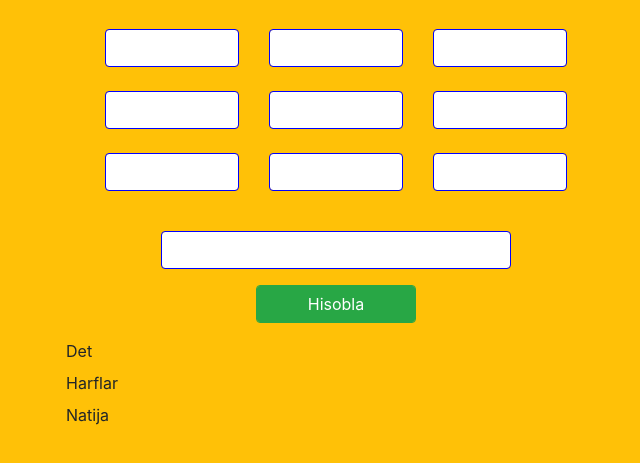
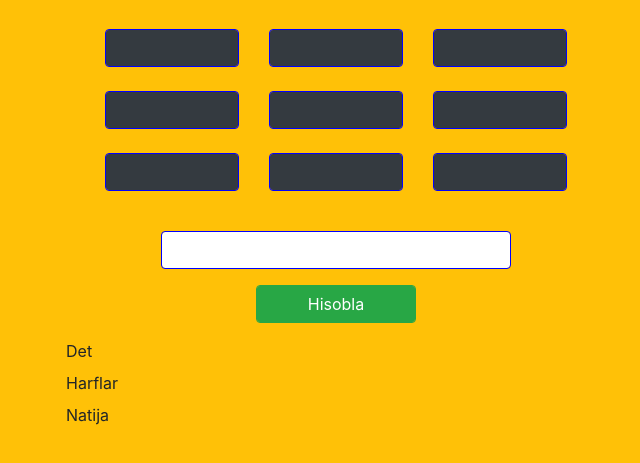
Before and after one commit to AzamatRamizov/git, a plain HTML site: page index.html in a window 1280 px wide. Shown: the part 99-562 px from the top of the page, without its empty margins (304-944 px from the left). Drawn offline with Linux system fonts and the light colour scheme.

Commit message:
check new changes

```diff
--- a/index.html
+++ b/index.html
@@ -19,35 +19,35 @@
             <div class="col-6 offset-3 align-items-center justify-content-center">
                 <div class="row m-4">
                     <div class="col-4">
-                        <input type="number" maxlength="4" class="form-control" id="raqam1">
+                        <input type="number" maxlength="4" class="form-control bg-dark text-light" id="raqam1">
                     </div>
                     <div class="col-4">
-                        <input type="number" maxlength="4" class="form-control" id="raqam2">
+                        <input type="number" maxlength="4" class="form-control bg-dark text-light" id="raqam2">
                     </div>
                     <div class="col-4">
-                        <input type="number" maxlength="4" class="form-control" id="raqam3">
+                        <input type="number" maxlength="4" class="form-control bg-dark text-light" id="raqam3">
                     </div>
                 </div>
                 <div class="row m-4">
                     <div class="col-4">
-                        <input type="number" maxlength="4" class="form-control" id="raqam4">
+                        <input type="number" maxlength="4" class="form-control bg-dark text-light" id="raqam4">
                     </div>
                     <div class="col-4">
-                        <input type="number" maxlength="4" class="form-control" id="raqam5">
+                        <input type="number" maxlength="4" class="form-control bg-dark text-light" id="raqam5">
                     </div>
                     <div class="col-4">
-                        <input type="number" maxlength="4" class="form-control" id="raqam6">
+                        <input type="number" maxlength="4" class="form-control bg-dark text-light" id="raqam6">
                     </div>
                 </div>
                 <div class="row m-4">
                     <div class="col-4">
-                        <input type="number" maxlength="4" class="form-control" id="raqam7">
+                        <input type="number" maxlength="4" class="form-control bg-dark text-light" id="raqam7">
                     </div>
                     <div class="col-4">
-                        <input type="number" maxlength="4" class="form-control" id="raqam8">
+                        <input type="number" maxlength="4" class="form-control bg-dark text-light" id="raqam8">
                     </div>
                     <div class="col-4">
-                        <input type="number" maxlength="4" class="form-control" id="raqam9">
+                        <input type="number" maxlength="4" class="form-control bg-dark text-light" id="raqam9">
                     </div>
                 </div>
             </div>
```
